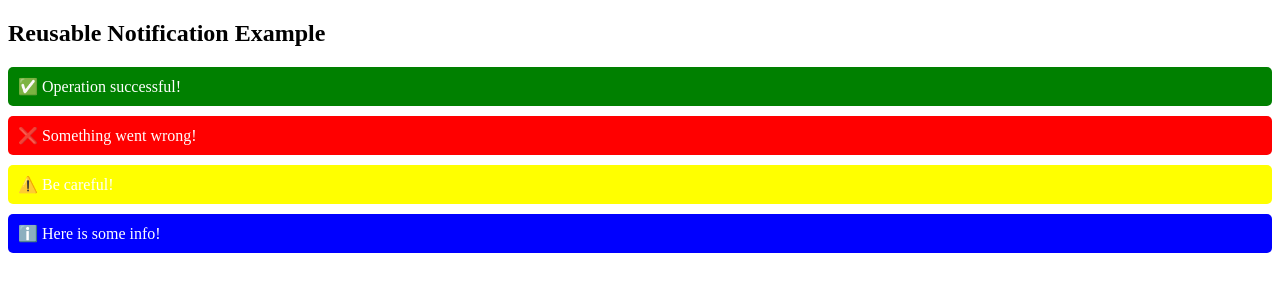
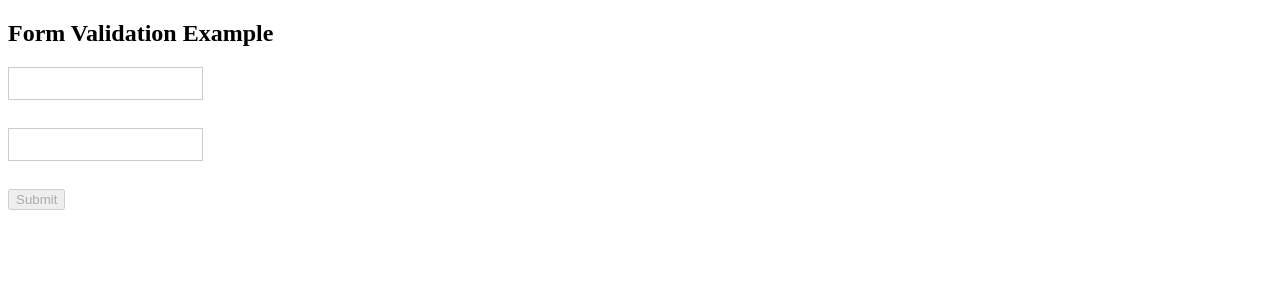
Before and after one commit to VadimVasilcovan/S.O.L.I.D., a React (Vite) app: page / in a window 1280 px wide. Shown: the top 300 px of the page. Built offline with nearby package versions, Linux system fonts and the light colour scheme.

Commit message:
01.02.2025

```diff
--- a/src/App.jsx
+++ b/src/App.jsx
@@ -1,11 +1,12 @@
 import "./App.css";
 import ButtonAction from "./learning-solid-principles/2-Open-closed-principle-(OCP)/OCP-EX.1/index-2";
 import NotificationManager from "./learning-solid-principles/2-Open-closed-principle-(OCP)/OCP-EX.2/notification-manager";
+import Form from "./learning-solid-principles/2-Open-closed-principle-(OCP)/OCP-EX.3/validators/validators";
 
 function App() {
   return (
     <>
-      <NotificationManager/>
+      <Form/>
     </>
   );
 }
--- a/src/learning-solid-principles/2-Open-closed-principle-(OCP)/OCP-EX.2/notification-manager.jsx
+++ b/src/learning-solid-principles/2-Open-closed-principle-(OCP)/OCP-EX.2/notification-manager.jsx
@@ -14,5 +14,4 @@ const NotificationManager = () => {
   );
 };
 
-
-export default NotificationManager
+export default NotificationManager;
--- /dev/null
+++ b/src/learning-solid-principles/2-Open-closed-principle-(OCP)/OCP-EX.3/components/form.jsx
@@ -0,0 +1,3 @@
+export const required = (value) => value.trim() !== "";
+export const isEmail = (value) => /\S+@\S+\.\S+/.test(value);
+export const minLength = (length) => (value) => value.length >= length;
--- /dev/null
+++ b/src/learning-solid-principles/2-Open-closed-principle-(OCP)/OCP-EX.3/components/input.jsx
@@ -0,0 +1,26 @@
+import React from "react";
+
+const Input = ({ value, onChange, validate, errorMessage }) => {
+  const handleBlur = () => {
+    if (validate && !validate(value)) {
+      alert(errorMessage || "invalid input");
+    }
+  };
+
+  return (
+    <div>
+      <input
+        value={value}
+        onChange={(e) => onChange(e.target.value)}
+        noBlur={handleBlur}
+        style={{
+          padding: "8px",
+          border: "1px solid #ccc",
+          marginBottom: "10px",
+        }}
+      />
+    </div>
+  );
+};
+
+export default Input;
--- /dev/null
+++ b/src/learning-solid-principles/2-Open-closed-principle-(OCP)/OCP-EX.3/validators/validators.jsx
@@ -0,0 +1,41 @@
+import React, { useState } from "react";
+import Input from "../components/input";
+import { required, isEmail, minLength } from "../components/form";
+
+const Form = () => {
+  const [email, setEmail] = useState("");
+  const [password, setPassword] = useState("");
+
+  return (
+    <div>
+      <h2>Form Validation Example</h2>
+
+      <Input
+        value={email}
+        onChange={setEmail}
+        validate={isEmail}
+        errorMessage="Please enter a valid email address."
+      />
+
+      <br />
+
+      <Input
+        value={password}
+        onChange={setPassword}
+        validate={minLength(6)}
+        errorMessage="Password must be at least 6 characters long."
+      />
+
+      <br />
+
+      <button
+        onClick={() => alert("Form submitted!")}
+        disabled={!required(email) || !required(password)}
+      >
+        Submit
+      </button>
+    </div>
+  );
+};
+
+export default Form;
```
